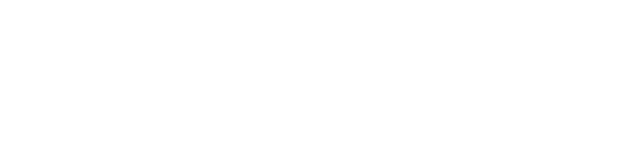
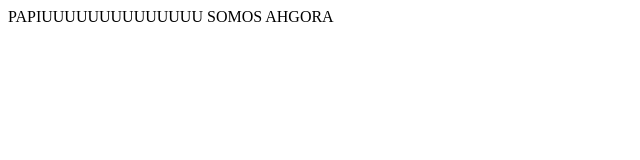
Before and after one commit to Crhis07/VillaScout, a plain HTML site: page index.html in a window 1280 px wide. Shown: the whole page, without its empty margins (0-640 px from the left). Drawn offline with Linux system fonts and the light colour scheme.

Commit message:
nUEVO COMIIT

```diff
--- a/index.html
+++ b/index.html
@@ -6,6 +6,7 @@
     <title>Document</title>
 </head>
 <body>
+    PAPIUUUUUUUUUUUUUU SOMOS AHGORA
 
 </body>
 </html>
```
